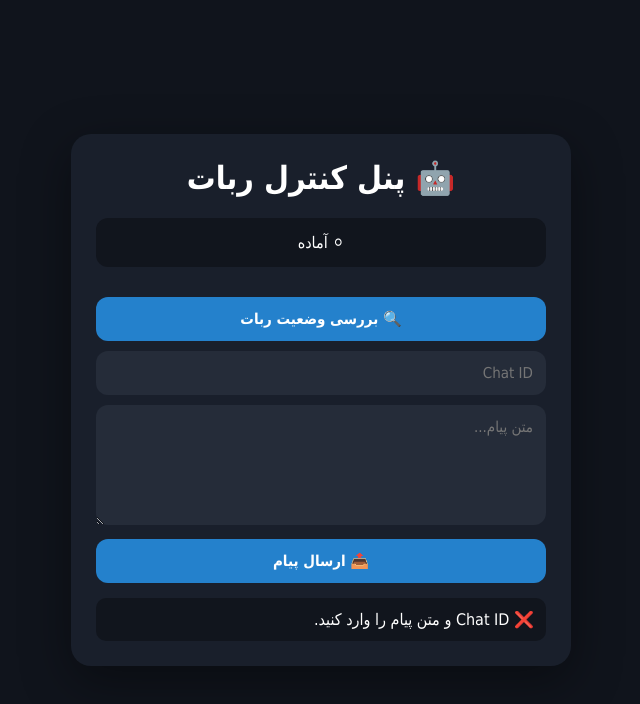
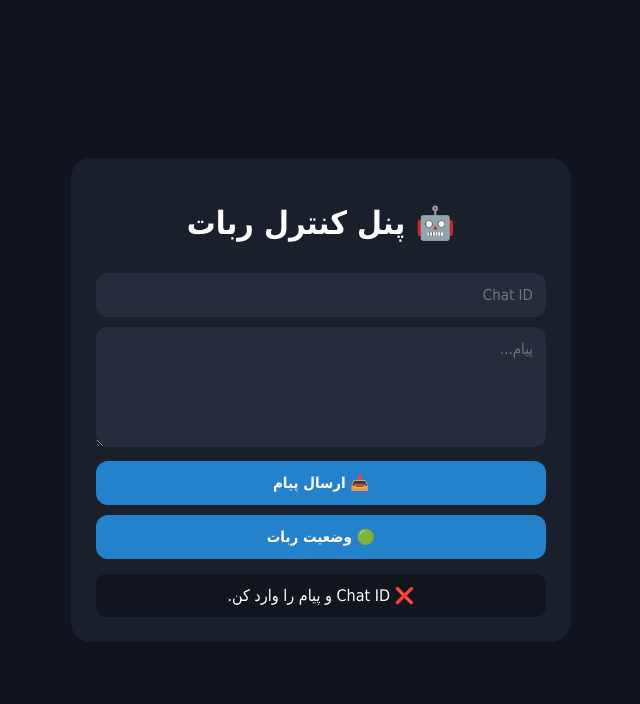
Before and after one commit to srfyy460-spec/test1, a plain HTML site: page index.html in a window 1280 px wide. Both pictures are taken after a click on the button "📤 ارسال پیام". Shown: the whole page, without its empty margins (319-959 px from the left). Drawn offline with Linux system fonts and the light colour scheme.

Commit message:
Update index.html

```diff
--- a/index.html
+++ b/index.html
@@ -1,9 +1,11 @@
 <!DOCTYPE html>
 <html lang="fa" dir="rtl">
+
 <head>
   <meta charset="UTF-8">
   <meta name="viewport" content="width=device-width, initial-scale=1.0">
-  <title>پنل کنترل ربات</title>
+
+  <title>پنل ربات</title>
 
   <style>
     * {
@@ -28,20 +30,10 @@
       background: #191f2b;
       padding: 25px;
       border-radius: 20px;
-      box-shadow: 0 15px 50px rgba(0,0,0,.4);
     }
 
     h1 {
       text-align: center;
-      margin-top: 0;
-    }
-
-    .status {
-      text-align: center;
-      padding: 15px;
-      margin: 20px 0;
-      background: #11151d;
-      border-radius: 12px;
     }
 
     input,
@@ -83,7 +75,7 @@
       padding: 12px;
       background: #11151d;
       border-radius: 10px;
-      word-break: break-word;
+      text-align: center;
     }
   </style>
 </head>
@@ -94,14 +86,6 @@
 
     <h1>🤖 پنل کنترل ربات</h1>
 
-  <div id="status" class="status">
-    ⚪ آماده
-  </div>
-
-  <button onclick="checkBot()">
-    🔍 بررسی وضعیت ربات
-  </button>
-
     <input
       id="chatId"
       type="text"
@@ -110,53 +94,28 @@
 
     <textarea
       id="message"
-    placeholder="متن پیام..."
+      placeholder="پیام..."
     ></textarea>
 
     <button onclick="sendMessage()">
       📤 ارسال پیام
     </button>
 
+    <button onclick="botStatus()">
+      🟢 وضعیت ربات
+    </button>
+
     <div id="result" class="result">
-    آماده دریافت دستور
+      آماده
     </div>
 
   </div>
 
   <script>
 
-async function checkBot() {
-  setResult("⏳ در حال بررسی...");
-
-  try {
-    const response = await fetch("/api/bot-status");
-    const data = await response.json();
-
-    if (data.ok) {
-      document.getElementById("status").innerHTML =
-        "🟢 ربات آنلاین است";
-
-      setResult(
-        "نام ربات: " +
-        (data.bot?.first_name || "نامشخص")
-      );
-    } else {
-      document.getElementById("status").innerHTML =
-        "🔴 ربات در دسترس نیست";
-
-      setResult("❌ اتصال ناموفق");
+    function show(text) {
+      document.getElementById("result").innerText = text;
     }
-
-  } catch (error) {
-    document.getElementById("status").innerHTML =
-      "⚠️ API در دسترس نیست";
-
-    setResult(
-      "برای کنترل واقعی، درخواست باید از طریق GitHub Actions یا یک Backend اجرا شود."
-    );
-  }
-}
-
 
     async function sendMessage() {
 
@@ -167,50 +126,21 @@ async function sendMessage() {
         document.getElementById("message").value.trim();
 
       if (!chatId || !message) {
-    setResult("❌ Chat ID و متن پیام را وارد کنید.");
+        show("❌ Chat ID و پیام را وارد کن.");
         return;
       }
 
-  setResult("⏳ در حال ارسال...");
-
-  try {
-
-    const response = await fetch("/api/send-message", {
-      method: "POST",
-
-      headers: {
-        "Content-Type": "application/json"
-      },
-
-      body: JSON.stringify({
-        chat_id: chatId,
-        text: message
-      })
-    });
-
-    const data = await response.json();
-
-    if (data.ok) {
-      setResult("✅ پیام با موفقیت ارسال شد.");
-    } else {
-      setResult(
-        "❌ ارسال نشد: " +
-        (data.description || "خطای نامشخص")
+      show(
+        "📤 برای ارسال پیام، باید Workflow مربوط به دستور اجرا شود."
       );
     }
 
-  } catch (error) {
+    async function botStatus() {
 
-    setResult(
-      "⚠️ API در دسترس نیست."
+      show(
+        "🟢 پنل فعال است.\nربات توسط GitHub Actions اجرا می‌شود."
       );
 
-  }
-}
-
-
-function setResult(text) {
-  document.getElementById("result").innerHTML = text;
     }
 
   </script>
```
Lines whose indentation alone changed are shown as unchanged.
